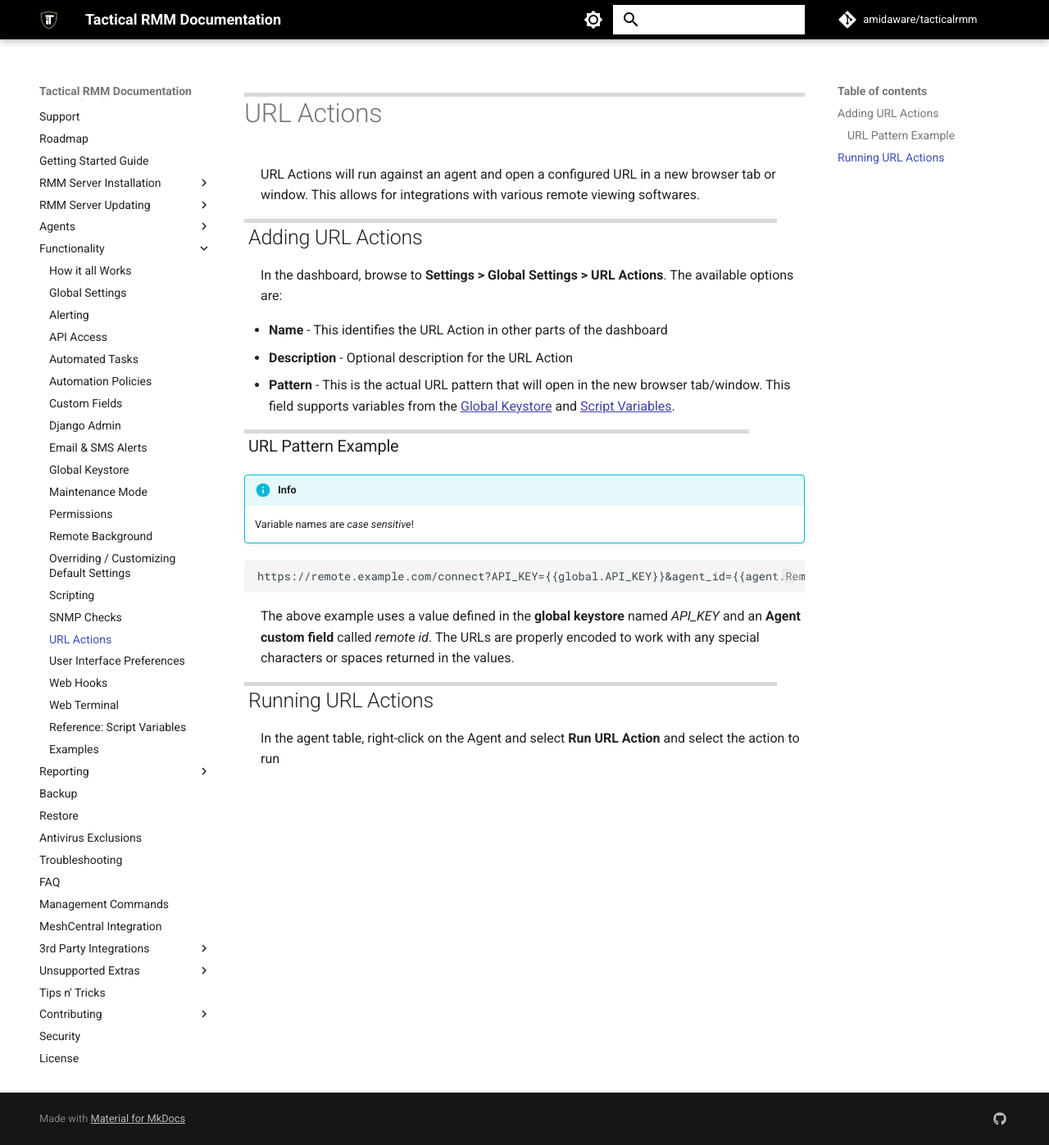
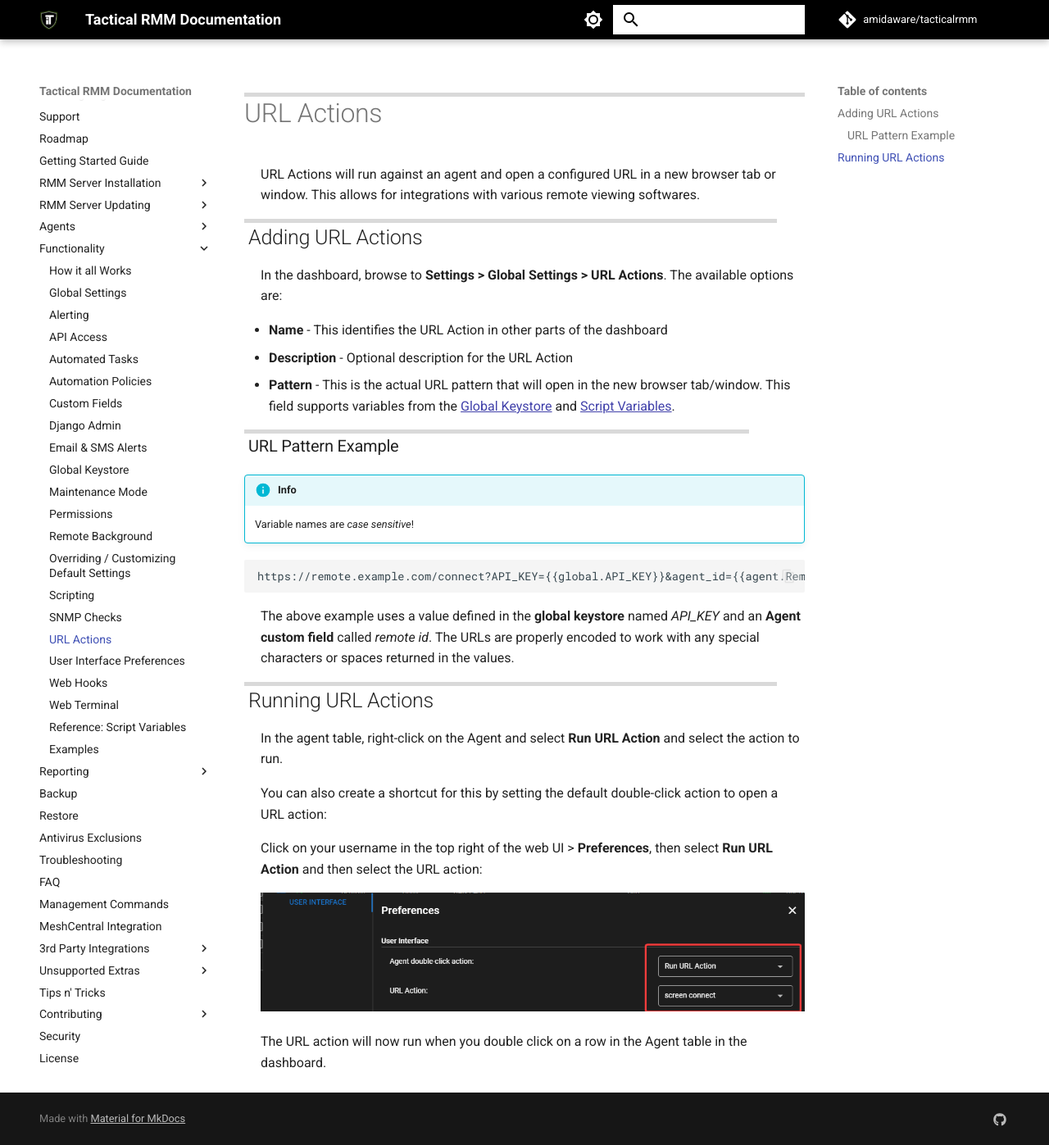
Before and after one commit to amidaware/trmm-docs, an MkDocs documentation site: the page built from docs/functions/url_actions.md, in a window 1280 px wide and 1397 px high. Shown: the whole window at 82% size. Built offline with MkDocs 1.6.1 and Material for MkDocs 9.7.7, drawn with Linux system fonts in a browser that asks for light colours; comment, search, counter and statistics services are not loaded.

Commit message:
add url action shortcut

```diff
--- a/docs/functions/url_actions.md
+++ b/docs/functions/url_actions.md
@@ -23,4 +23,12 @@
 
 ## Running URL Actions
 
-In the agent table, right-click on the Agent and select **Run URL Action** and select the action to run
+In the agent table, right-click on the Agent and select **Run URL Action** and select the action to run.
+
+You can also create a shortcut for this by setting the default double-click action to open a URL action:
+
+Click on your username in the top right of the web UI > **Preferences**, then select **Run URL Action** and then select the URL action:
+
+![URL Action Shortcut](images/url_action_double_click.png)
+
+The URL action will now run when you double click on a row in the Agent table in the dashboard.
```
Also changed, not shown: docs/functions/images/url_action_double_click.png (added).
